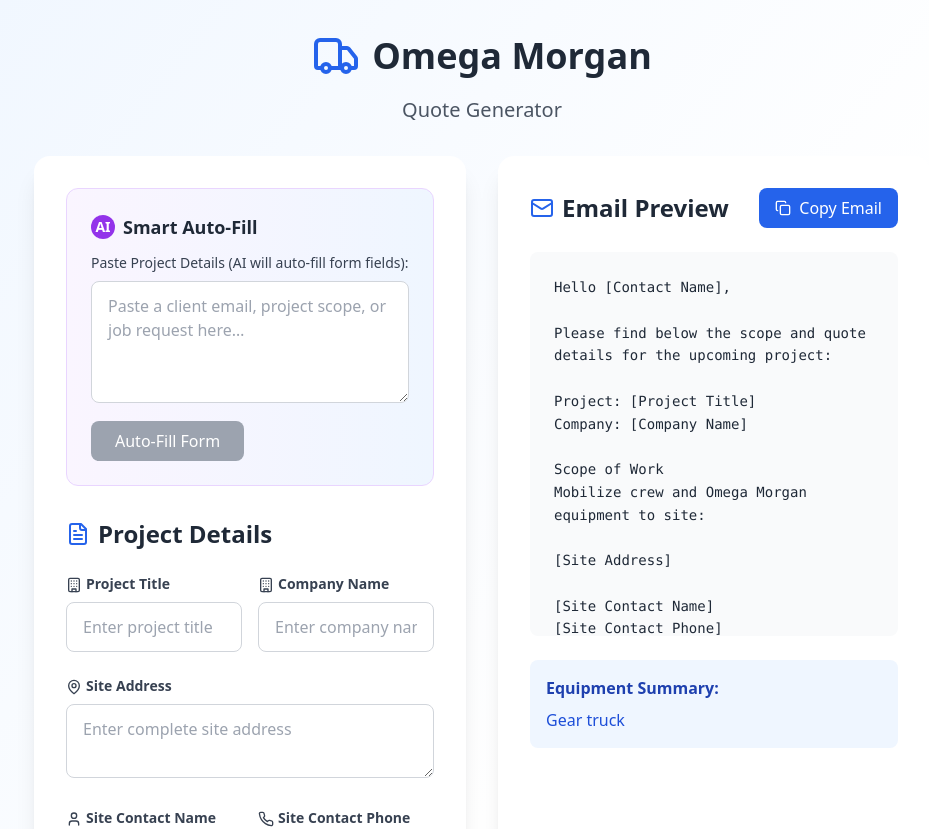
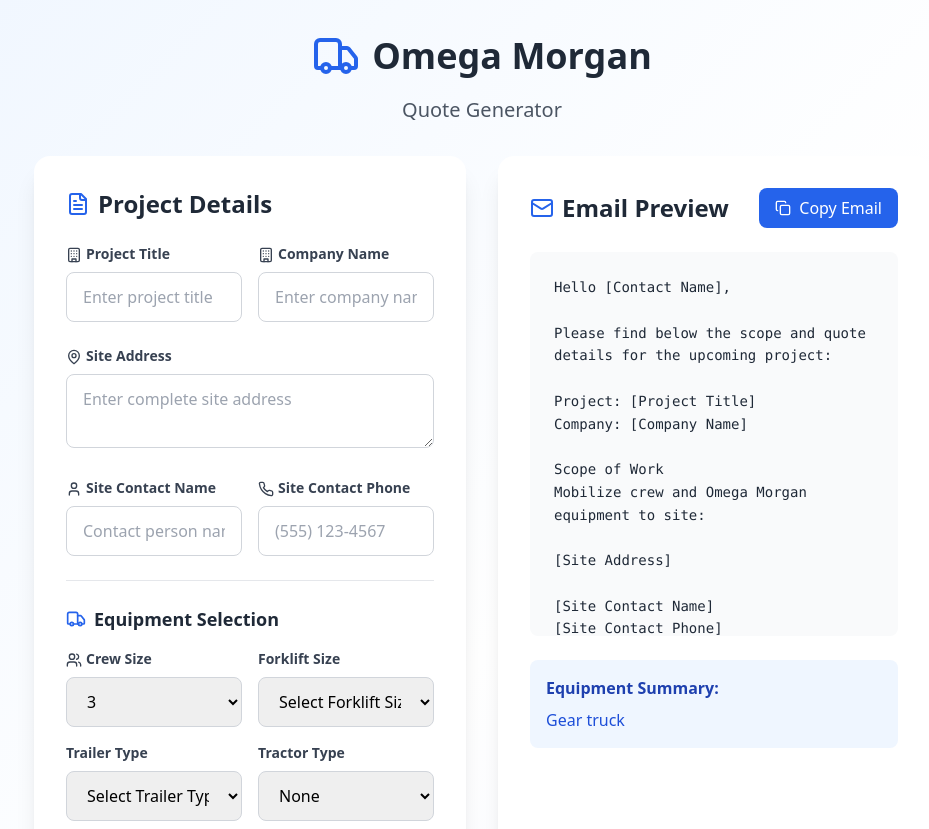
Before and after one commit to Kyletho2020/Job_quote, a React (Vite) app: page / in a window 1280 px wide. Shown: the top 829 px of the page, without its empty margins (158-1087 px from the left). Built offline with nearby package versions, Linux system fonts and the light colour scheme.

Commit message:
Remove AI auto-fill functionality to fix the error

```diff
--- a/src/App.tsx
+++ b/src/App.tsx
@@ -42,8 +42,6 @@ const OmegaMorganQuoteForm: React.FC = () => {
 
   const [copied, setCopied] = useState(false);
   const [storageCalculation, setStorageCalculation] = useState<number>(0);
-  const [aiInput, setAiInput] = useState('');
-  const [loading, setLoading] = useState(false);
 
   const forkliftOptions = [
     { value: '', label: 'Select Forklift Size' },
@@ -183,26 +181,6 @@ Omega Morgan`;
     }
   };
 
-  const handleAIAutoFill = async () => {
-    if (!aiInput.trim()) return;
-    setLoading(true);
-    try {
-      const res = await fetch('/api/extract', {
-        method: 'POST',
-        headers: { 'Content-Type': 'application/json' },
-        body: JSON.stringify({ text: aiInput })
-      });
-      const data = await res.json();
-      // For each field, if AI found it, update form state. If not, leave as-is.
-      setFormData(prev => ({ ...prev, ...Object.fromEntries(
-        Object.entries(data).filter(([k, v]) => v && v !== '')
-      ) }));
-    } catch (e) {
-      alert('AI extraction failed');
-    }
-    setLoading(false);
-  };
-
   return (
     <div className="min-h-screen bg-gradient-to-br from-blue-50 via-white to-indigo-50">
       <div className="container mx-auto px-4 py-8">
@@ -219,32 +197,6 @@ Omega Morgan`;
           <div className="grid lg:grid-cols-2 gap-8">
             {/* Form Section */}
             <div className="bg-white rounded-2xl shadow-xl p-8">
-              {/* AI Auto-Fill Section */}
-              <div className="mb-8 p-6 bg-gradient-to-r from-purple-50 to-blue-50 rounded-xl border border-purple-200">
-                <h3 className="text-lg font-semibold text-gray-800 mb-3 flex items-center">
-                  <span className="w-6 h-6 mr-2 bg-purple-600 text-white rounded-full flex items-center justify-center text-sm">AI</span>
-                  Smart Auto-Fill
-                </h3>
-                <label className="block text-sm font-medium text-gray-700 mb-2">
-                  Paste Project Details (AI will auto-fill form fields):
-                </label>
-                <textarea
-                  rows={4}
-                  className="w-full px-4 py-3 border border-gray-300 rounded-lg focus:ring-2 focus:ring-purple-500 focus:border-transparent transition-all mb-3"
-                  placeholder="Paste a client email, project scope, or job request here…"
-                  value={aiInput}
-                  onChange={(e) => setAiInput(e.target.value)}
-                  disabled={loading}
-                />
-                <button
-                  onClick={handleAIAutoFill}
-                  disabled={loading || !aiInput.trim()}
-                  className="px-6 py-2 bg-purple-600 text-white rounded-lg hover:bg-purple-700 disabled:bg-gray-400 disabled:cursor-not-allowed transition-all font-medium"
-                >
-                  {loading ? 'Processing...' : 'Auto-Fill Form'}
-                </button>
-              </div>
-
               <h2 className="text-2xl font-bold text-gray-800 mb-6 flex items-center">
                 <FileText className="w-6 h-6 mr-2 text-blue-600" />
                 Project Details
```
